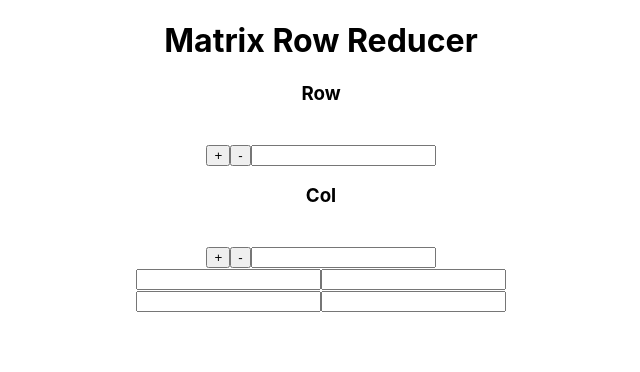
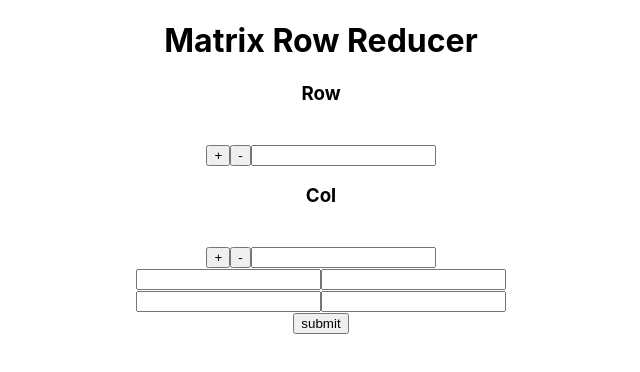
Before and after one commit to jeffrey-ke/MatrixSolver, a React (Create React App) app in the folder proj/: page / in a window 1280 px wide. Shown: the top 372 px of the page, without its empty margins (319-959 px from the left). Built offline with nearby package versions, Linux system fonts and the light colour scheme.

Commit message:
Attempting an elaborate method of sending my matrix data to the flask backend with a 'fetch' request + a 'body' field; currently trying to determine how to get flask to correctly interpret the request, including which functions I have to use to interpret the body json.

```diff
--- a/proj/src/Matrix.js
+++ b/proj/src/Matrix.js
@@ -2,21 +2,46 @@
 
 export default function Matrix(props){
 
-    function generateMatrix(){
+    const generateMatrix = () =>{
         const m = []
         for (let i = 0; i < props.rows; i++) {
             for (let j = 0; j < props.cols; j++){
-                m.push(<input type="number" name="cell"/>)
+                m.push(<input type="number" required name="cell"/>)
             }
             m.push(<br/>)
         }
         return m
     }
 
+    const compute = () =>{
+        let inputs = document.getElementsByName('cell') //this hands back an array of all my input cells
+        const str_cells = []
+        inputs.forEach(cell => {
+            str_cells.push((cell.value == null)? 0 : cell.value)
+        })
+        document.getElementById('values').value = str_cells.join(' ')
+        fetch('/result', {
+            headers: {
+                'Content-Type': 'application/json',
+            },
+            body: {
+                'values': str_cells,
+                'rows': rows,
+                'cols': cols
+            }
+        }).then(response => response.json()).then(data => {
+            // json format of the fetch format can be pretty simple:
+            // {
+                // 'matrix' : 'matrix cell data strung together in a string'
+            // }
+        })
+    }
 
     return (
         <div>
             { generateMatrix() }
+            <button onClick={() => compute()}>submit</button>
+
         </div>
     )
 
```
